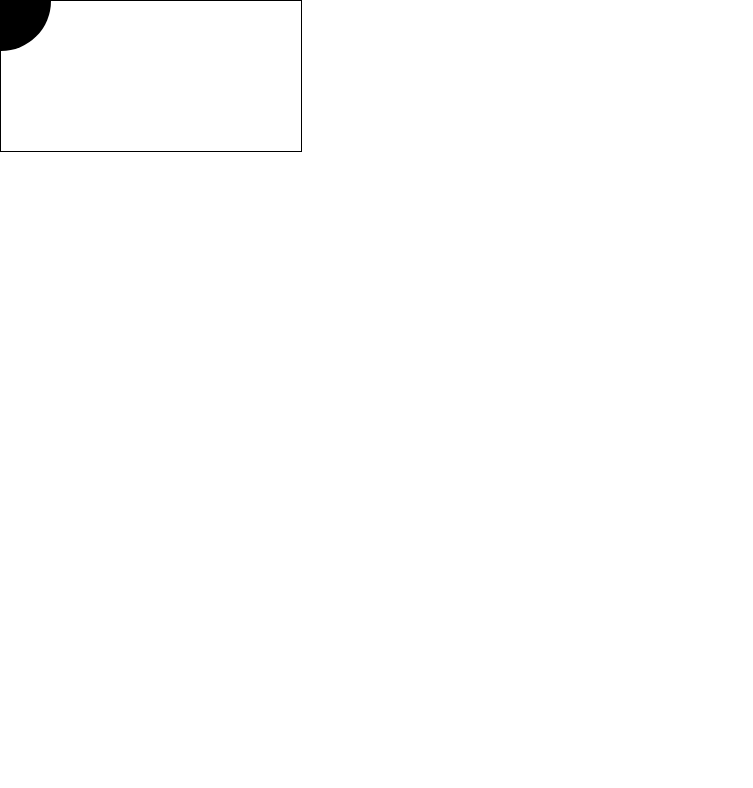
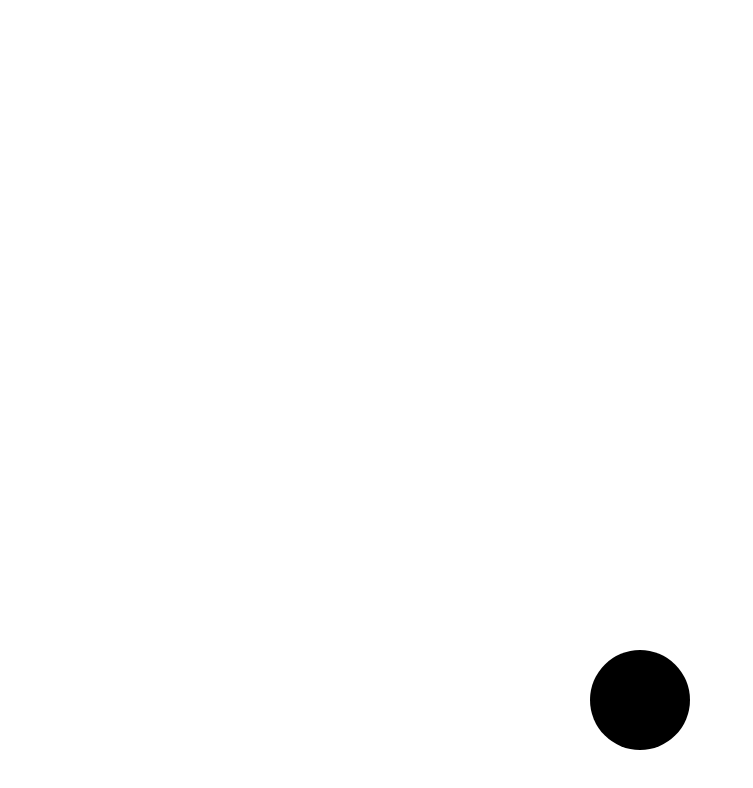
Before and after one commit to Gorgutzz/mini-game, a React (Create React App) app: page / in a window 1280 px wide. Shown: the top 788 px of the page, without its empty margins (0-753 px from the left). Built offline with nearby package versions, Linux system fonts and the light colour scheme.

Commit message:
edit in Canvas component with adding svg to viewbox

```diff
--- a/src/components/Canvas.jsx
+++ b/src/components/Canvas.jsx
@@ -1,14 +1,12 @@
 import React from 'react';
 
 const Canvas = () => {
-  const style = {
-    border: '1px solid black',
-  };
+  const viewBox = [window.innerWidth / -2, 100 - window.innerHeight, window.innerWidth, window.innerHeight];
   return (
     <svg
       id="mini-game-canvas"
       preserveAspectRatio="xMaxYMax none"
-      style={style}
+      viewBox={viewBox}
     >
       <circle cx={0} cy={0} r={50} />
     </svg>
```
